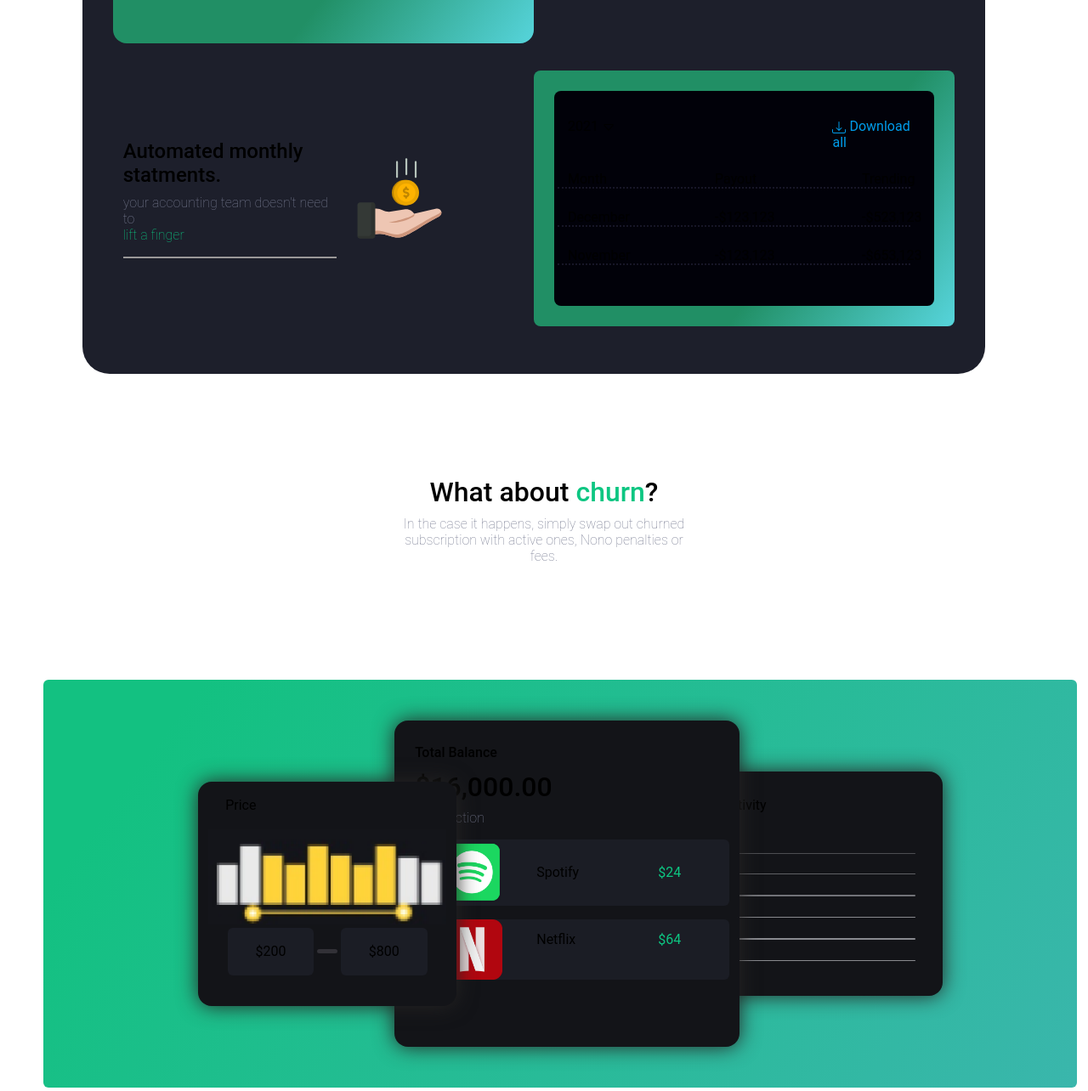
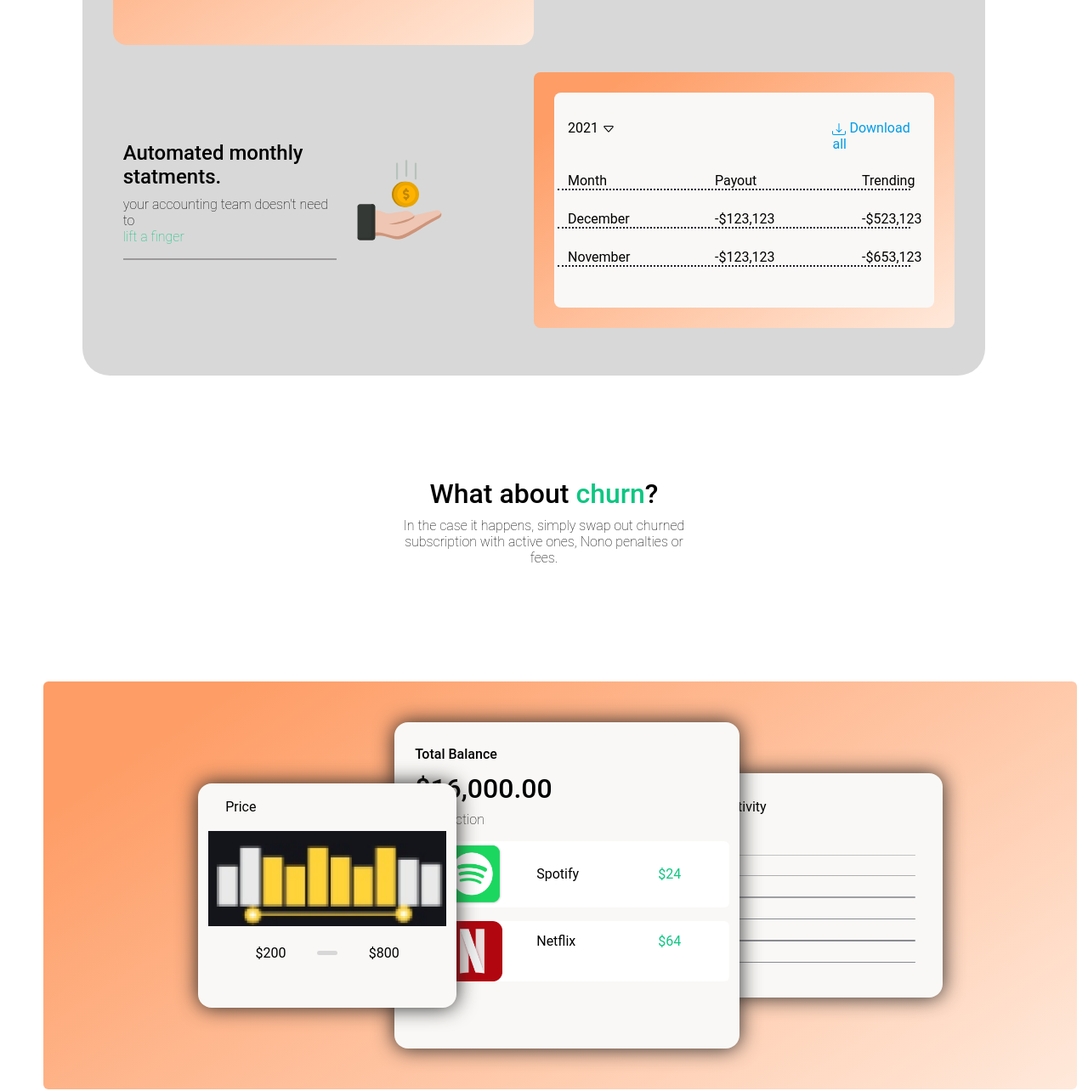
Before and after one commit to 3aly/alihefny-linmarcopycat, a plain HTML site: page index.html in a window 1280 px wide. Shown: the part 1155-2439 px from the top of the page at 85% size. Drawn offline with nearby package versions, Linux system fonts and the light colour scheme.

Commit message:
light-dark mode ,done

```diff
--- a/contact.html
+++ b/contact.html
@@ -2,7 +2,7 @@
     <div class="row justify-content-evenly" id="first-row">
 
       <div class="col-5 p-4 rounded-3 lightgreybg" id="nexttocontact">
-        <div class="row rounded-4 p-1" id="nexttocontactholder"style="background-color: #010109;" >
+        <div class="row rounded-4 p-1 pill-color" id="nexttocontactholder" >
           <div class="col-6" id="leftcol" >
             <span class="lightgreen">16</span>
             <p>Years of Experience</p>
--- a/feauters.html
+++ b/feauters.html
@@ -148,7 +148,7 @@
               </div>
             </div>
                 <div class="p-4  rounded-3 col-md-6 col-12 panel-bg justify-content-center my-4 order-md-2 order-1" id="right">
-                  <div class="container rounded-3 p-4 ps-0" style="background-color: #010109;" id="table">
+                  <div class="container rounded-3 p-4 ps-0 black" id="table">
                     <div class="row my-2 ms-1 justify-content-between">
                      <div class="col-md-3 col-4 ">
                          <span>2021
@@ -221,7 +221,7 @@
           </div>
         </div>
 
-        <div class="row rounded-2 " id="third-row" >
+        <div class="row rounded-2 panel-bg" id="third-row" >
 
 
             <div class="col-md-3 col-4 rounded-4  pb-0 justify-content-center darkgrey" id="leftpanel" >
@@ -236,7 +236,7 @@
                 <div class="col-md-4 col-1 rounded-2 py-1 text-center align-items-center lightgreybg" id="price1">
                  <span>$200</span>
                 </div>
-                <div class="col-md-4 col-1 rounded-pill mx-1 align-self-center" style="background-color: #323137;height:0.3em;width: 0.4em;">
+                <div class="col-md-4 col-1 rounded-pill mx-1 align-self-center pill-color" style="height:0.3em;width: 0.4em;">
 
                 </div>
                 <div class="col-md-4 col-1 rounded-2 py-1 text-center align-items-center lightgreybg"id="price2">
@@ -248,7 +248,7 @@
               <div class="row py-1"><h6>Total Balance</h6></div>
               <div class="row"><h2>$16,000.00</h2></div>
               <div class="row"><p>Transaction</p></div>
-              <div class="row rounded-2 align-items-center justify-content-evenly lightgreybg"id="row1">
+              <div class="row rounded-2 align-items-center justify-content-evenly darkgrey"id="row1">
                 <div class="col-md-3 col-4 ms-3" id="" >
                   <img src="./imgs/kindpng_7367394.png" alt="" class="img-fluid"  style="">
                 </div>
@@ -258,7 +258,7 @@
                 </div>
               </div>
 
-              <div class="row rounded-2 mt-3 justify-content-evenly lightgreybg"id="row2">
+              <div class="row rounded-2 mt-3 justify-content-evenly darkgrey"id="row2">
                 <div class="col-md-3 col-4 ms-3" >
                   <img src="./imgs/netflix-icon-png-23.jpg" alt="" class="img-fluid" style="">
                 </div>
--- a/js/app.js
+++ b/js/app.js
@@ -31,13 +31,13 @@ function styleToggler(){
     mode=!mode;
     if(mode){
 
-        document.getElementById('mode').setAttribute('src','./imgs/icons8-sun-32.png');
+        document.getElementById('mode').setAttribute('src','./imgs/icons8-moon-symbol-30.png');
 
         link.setAttribute('href','./sass/style.css');
 
     }
     else{
-        document.getElementById('mode').setAttribute('src','./imgs/icons8-moon-symbol-30.png');
+        document.getElementById('mode').setAttribute('src','./imgs/icons8-sun-32.png');
 
          link.setAttribute('href','./sass/style-dark.css');
 }
--- a/sass/style.scss
+++ b/sass/style.scss
@@ -1,19 +1,19 @@
 
 $bodycolor: #ffffff;
-$greybg: #1D1F2B;
-$darkgreybg:#131418;
+$greybg: #D8D8D8;
+$darkgreybg:#F9F8F6;
 $textcolor: rgb(0, 0, 0);
 $pcolor: rgb(0, 0, 0);
 $buttonbg: #0dc682;
 $buttontxt: white;
-$navbarbrand: white;
-$hovercolor: #25C096;
-$navlink: white;
-$navbarcolor:#d44bfa;
-$gradinatbg: rgb(33,143,100) linear-gradient(127deg, rgb(33, 143, 101) 63%, rgb(86, 212, 219) 100%);
-$homerightholderbg: #010109;
+$navbarbrand: rgb(0, 0, 0);
+$hovercolor: #FE9D66;
+$navlink: rgb(0, 0, 0);
+$navbarcolor:#ffffff;
+$gradinatbg: rgb(254,157,102) linear-gradient(146deg, rgba(254,157,102,1) 12%, rgba(255,233,219,1) 100%);
+$homerightholderbg: #D8D8D8;
 $prpl: #8312F0;
-$yylo: #EDA006;
+$yylo: #FEA06A;
 
 
 
@@ -25,13 +25,13 @@ $yylo: #EDA006;
 }
 .black{
 
-    background-color: #8484f4;
+    background-color: #F9F8F6;
 
 
 }
 .lightgreen{
 
-   color: $buttonbg ;
+   color: #0dc682 ;
 
 }
 .yylo{
@@ -44,11 +44,11 @@ $yylo: #EDA006;
 }
 .lightgreybg{
 
-    background-color: #1B1D25;
+    background-color: #F9F8F6;
 }
 .pill-color{
 
-    background-color: #323137;
+    background-color: #D7D7D7;
     height:1em;
 }
 body{
@@ -106,6 +106,12 @@ body{
 
         font-size: 1.0rem ;
     }
+    button{
+        color: white;
+        &:hover{
+            background: #0dc682;
+        }
+    }
 
 }
 
@@ -159,8 +165,6 @@ body{
     #third-row{
 
         justify-self: center;
-        background: rgb(19,193,129);
-        background: linear-gradient(127deg, rgba(19,193,129,1) 12%, rgba(58,182,172,1) 100%);
         height: 30em;
         width: 95%;
         align-items: center;
@@ -191,9 +195,11 @@ body{
 
                 #row1{
                     height: 23%;
+                    background-color: white;
                 }
 
                 #row2{
+                    background-color: white;
 
                 }
 
@@ -262,8 +268,8 @@ body{
 
             }
             textarea,input{
-                background-color : #010109;
-                border: #010109;
+                background-color : #D7D7D7;
+                border: #D7D7D7;
                 margin-bottom: 1rem ;
 
 
@@ -785,6 +791,7 @@ footer{
     font-size: 1.5rem;
     font-weight: 100;
     background-color: $navbarcolor ;
+    box-shadow: 0px 15px 40px 4px rgba(171,171,171,1);
 
     .nav-link{
 
@@ -793,7 +800,7 @@ footer{
         &:hover{
 
 
-            border-bottom: 1px solid $hovercolor ;
+            border-bottom: 3px solid $hovercolor ;
             border-width: 2px;
 
         }
@@ -802,7 +809,7 @@ footer{
     #login{
 
         color: $buttontxt;
-        background-color: $buttonbg;
+        background-color: black;
 
     }
     .navbar-brand
@@ -821,7 +828,7 @@ footer{
 .active{
 
     color:white;
-    border-bottom: 1px solid #25C096;
+    border-bottom: 3px solid #FE9D66;
     border-width: 50%;
 
     transition: all 0.5s;
@@ -839,7 +846,6 @@ footer{
    line-height: normal;
     padding: 5px;
 
-    span{}
 }
 a{
     text-decoration: none;
@@ -861,7 +867,7 @@ ul{
 
 p{
 
-    color:#777B91;
+    color:$pcolor;
     font-weight: 5;
     font-size: 1rem;
     line-height: normal;
```
Also changed, not shown: sass/style.css, 1 other file.
